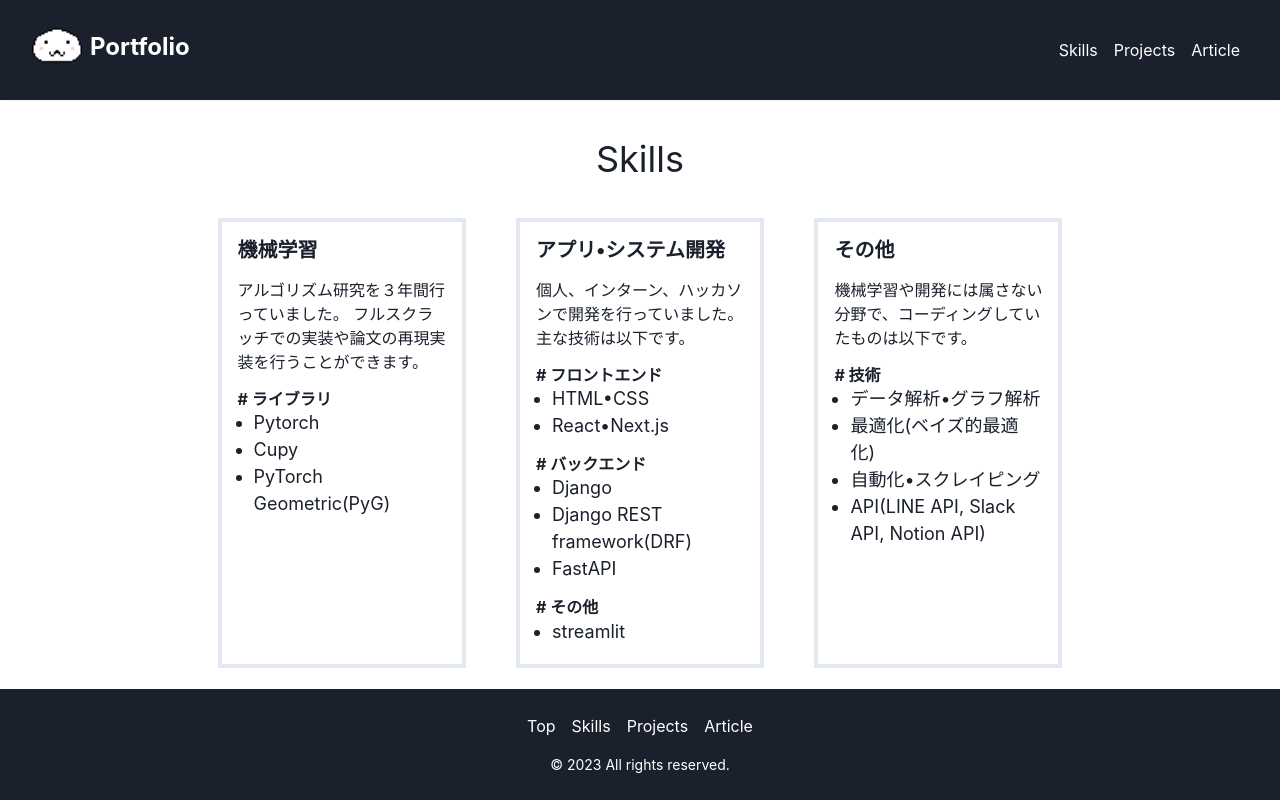
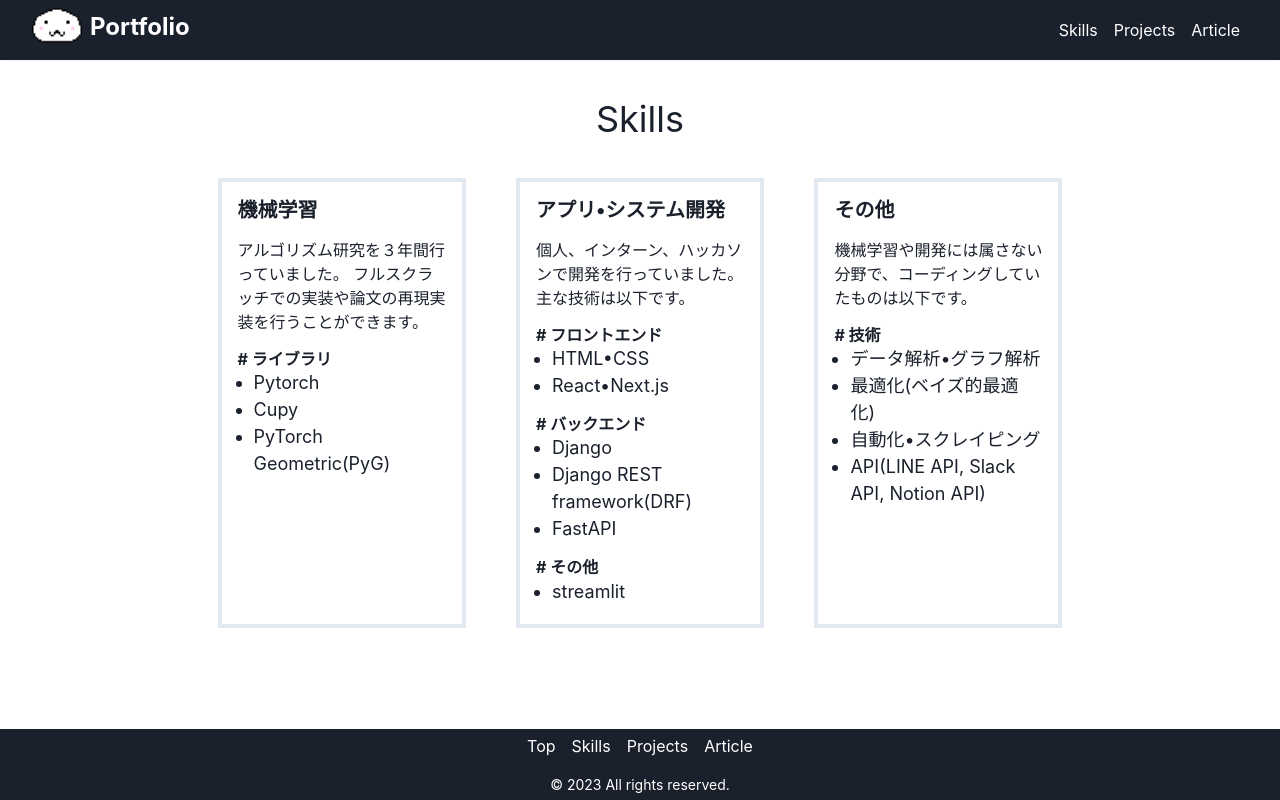
Before and after one commit to sergicalsix/Portfolio, a Next.js app: page /skill in a window 1280 px wide. Built offline with nearby package versions, Linux system fonts and the light colour scheme.

Commit message:
[fix] header and footer mergin

```diff
--- a/src/components/Footer.js
+++ b/src/components/Footer.js
@@ -5,7 +5,7 @@ import NextLink from "next/link";
 
 const Footer = () => {
     return (
-        <Box py="25px" px={4} bg="gray.800" color="white" textAlign="center" position="fixed"  bottom={0} width="100%">
+        <Box py="5px" px={4} bg="gray.800" color="white" textAlign="center" position="fixed"  bottom={0} width="100%">
         <Flex justify="center" align="center" mb={4}>
             <NextLink href="/" passHref>
                 <Link mx={2} color="white">Top</Link>
--- a/src/components/Header.js
+++ b/src/components/Header.js
@@ -5,7 +5,7 @@ import NextLink from "next/link";
 
 const Header = () => {
   return (
-    <Box as="header" bg="gray.800" py="25px" px={8} boxShadow="sm" position="sticky" top={0} zIndex={999}>
+    <Box as="header" bg="gray.800" py="5px" px={8} boxShadow="sm" position="sticky" top={0} zIndex={999}>
       <Flex justify="space-between" align="center">
         <NextLink href="/" passHref>
           <Link>
```
